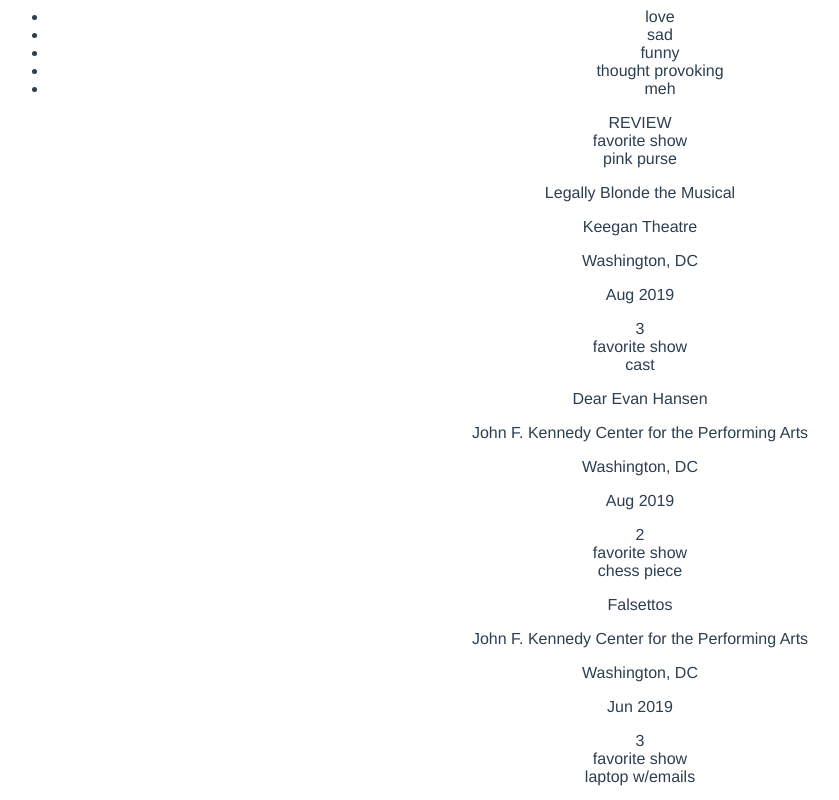
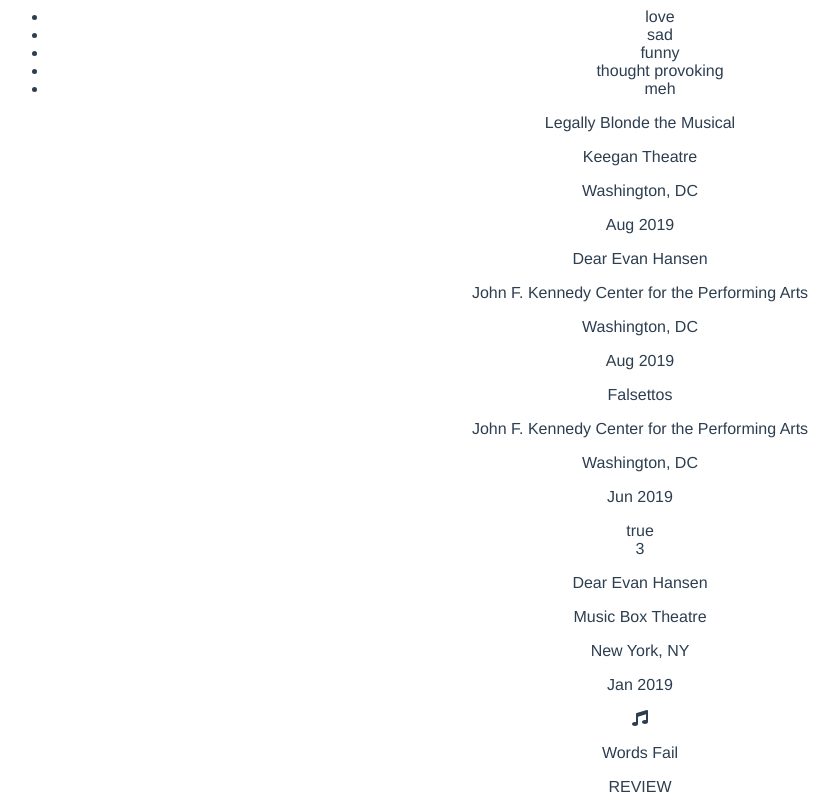
Before and after one commit to brittanyrw/theaterlog, a Vue app: page / in a window 1280 px wide. Shown: the part 420-1220 px from the top of the page, without its empty margins (0-839 px from the left). Built offline with nearby package versions, Linux system fonts and the light colour scheme.

Commit message:
update show card, remove reviews

```diff
--- a/src/components/Review.vue
+++ /dev/null
@@ -1,12 +0,0 @@
-<template>
-  <div class="review">
-				REVIEW
-  </div>
-</template>
-
-<script>
-
-export default {
-  name: 'Review',
-}
-</script>
--- a/src/components/Shows.vue
+++ b/src/components/Shows.vue
@@ -1,20 +1,27 @@
 <template>
 	<div class="shows">
 		<div class="row" v-for="i in rowCount" v-bind:key="i">
-			<div v-for="(show) in itemCountInRow(i)" v-bind:key="show.id" class="card" v-bind:class="[{ fav: show.fav, upcoming: show.upcoming }] ">
-				<!-- <img v-bind:src="show.illustration"> -->
+			<div v-for="(show) in itemCountInRow(i)" v-bind:key="show.id" class="show" v-bind:class="[{ upcoming: show.upcoming }] ">
+				<div v-if="show.upcoming == false" class="show-opinion">
+					<div v-if="show.fav" class="fav-view">{{ show.fav }}</div>
+					<div v-if="show.review" class="review">REVIEW</div>
+					<div v-if="show.multi" class="multi-view">{{ show.multi }}</div>
+				</div>
+				<!-- <div class="show-illustration">
+					<img v-bind:src="show.illustration" v-bind:alt="show.imgName">
+				</div> -->
 				<div class="show-info">
-					<div v-if="show.review" class="review"><Review /></div>
-					<div v-if="show.multi" class="multi-view">{{ show.multi }}</div>
-					<div v-if="show.fav" class="fav-view">favorite show</div>
+					<p class="show-name">{{ show.name }}</p>
+					<p class="show-theater">{{ show.theater }}</p>
+					<p class="show-location">{{ show.location }}</p>
+					<p class="show-date">{{ show.date }}</p>
 				</div>
-				<div class="show-illustration">{{ show.illustration }}</div>
-				<p class="show-name">{{ show.name }}</p>
-				<p class="show-theater">{{ show.theater }}</p>
-				<p class="show-location">{{ show.location }}</p>
-				<p class="show-date">{{ show.date }}</p>
-				<div v-if="show.favSong" class="opinions">
-					<div v-if="show.favSong" class="fav-song"><p class="song-label"><font-awesome-icon icon="music" /></p><p class="song-name">{{ show.favSong }}</p></div>
+				<div v-if="show.favSong" class="favs">
+					<div v-if="show.favSong" class="fav-song">
+						<p class="song-label">
+						<font-awesome-icon icon="music" /></p>
+						<p class="song-name">{{ show.favSong }}</p>
+					</div>
 				</div>
 			</div>
 		</div>
@@ -24,11 +31,9 @@
 <script>
 
 import {showList} from "../data/shows";
-import Review from "./Review";
 
 export default {
 	name: 'Shows',
-	components: { Review },
 	data: function () {
 		return {
 			shows: showList,
--- a/src/data/shows.js
+++ b/src/data/shows.js
@@ -63,7 +63,7 @@
     upcoming: false,
     multi: 0,
     type: 'play',
-    review: ''
+    review: 'cry'
     },{
     id: 's53',
     name: "The Play That Goes Wrong",
@@ -76,7 +76,7 @@
     upcoming: false,
     multi: 0,
     type: 'play',
-    review: ''
+    review: 'love'
     },{
     id: 's52',
     name: "Hamilton: An American Musical",
@@ -89,7 +89,7 @@
     upcoming: false,
     multi: 5,
     type: 'musical',
-    review: ''
+    review: 'meh'
     },{
     id: 's51',
     name: "Aladdin",
```
Also changed, not shown: src/assets/tutorial-preview-large.png (added).
